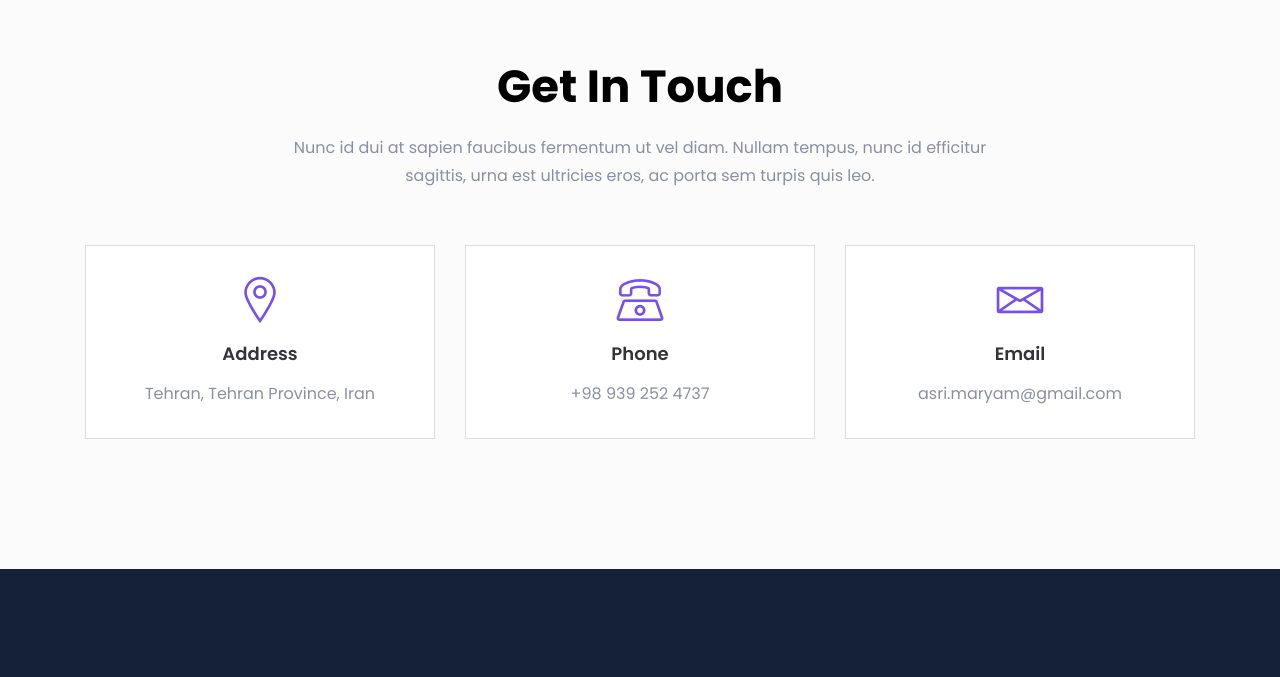
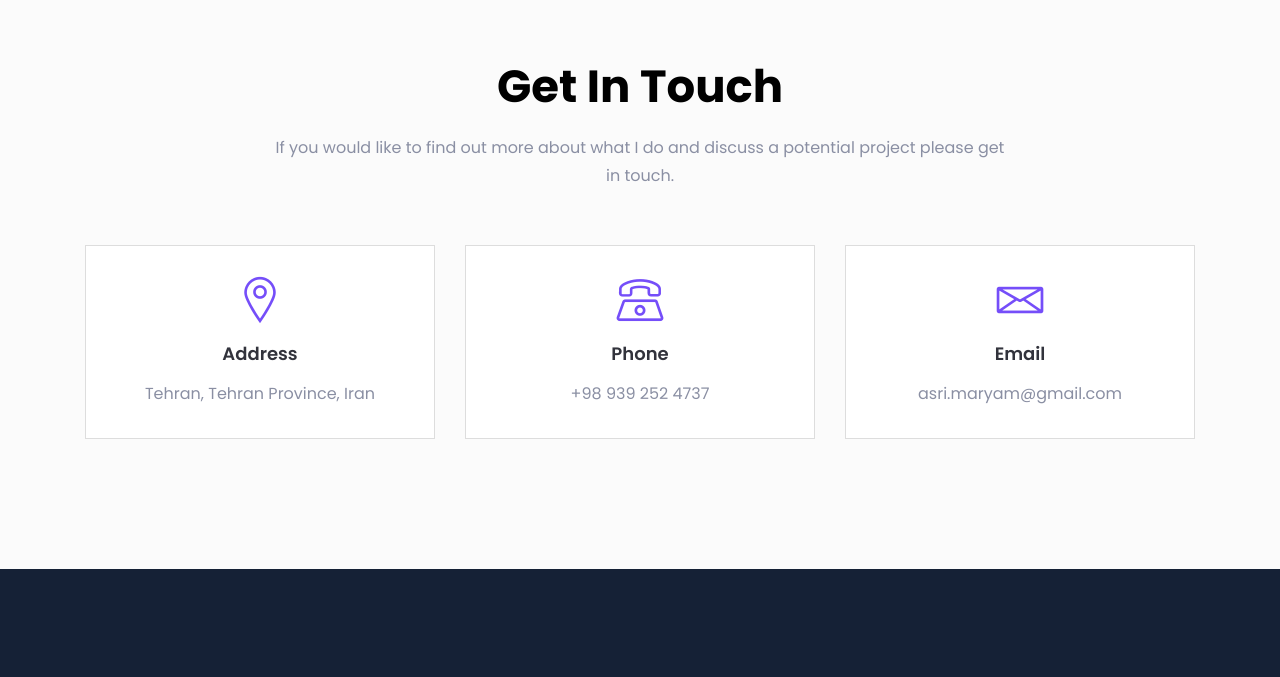
Before and after one commit to asri-maryam/my-personal-website, a plain HTML site: page index.html in a window 1280 px wide. Shown: the part 2160-2837 px from the top of the page. Drawn offline with Linux system fonts and the light colour scheme; files whose address does not match are found by name.

Commit message:
get in touch changed

```diff
--- a/index.html
+++ b/index.html
@@ -356,7 +356,7 @@
                 <div class="col-lg-8">
                     <div class="section-title text-center pb-25">
                         <h2 class="title">Get In Touch</h2>
-                        <p>Nunc id dui at sapien faucibus fermentum ut vel diam. Nullam tempus, nunc id efficitur sagittis, urna est ultricies eros, ac porta sem turpis quis leo.</p>
+                        <p>If you would like to find out more about what I do and discuss a potential project please get in touch.</p>
                     </div> <!-- section title -->
                 </div>
             </div> <!-- row -->
```
